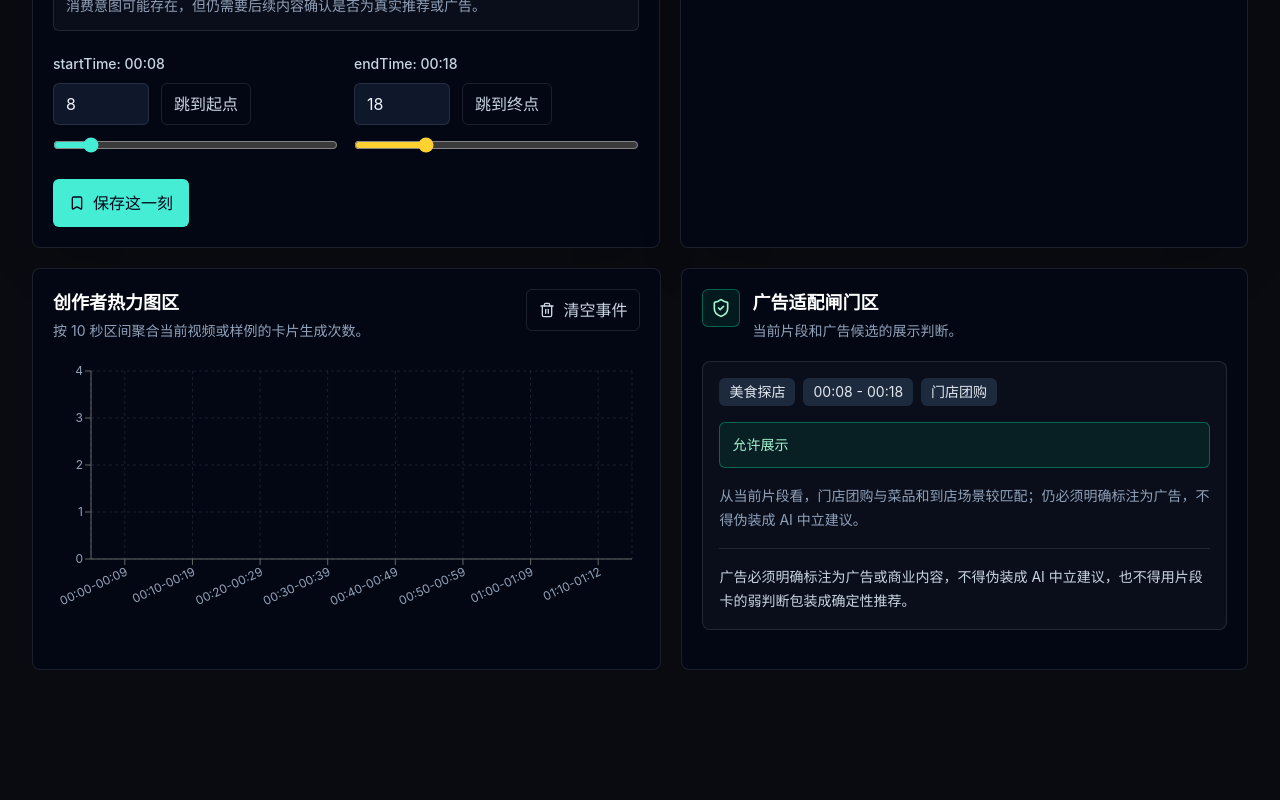
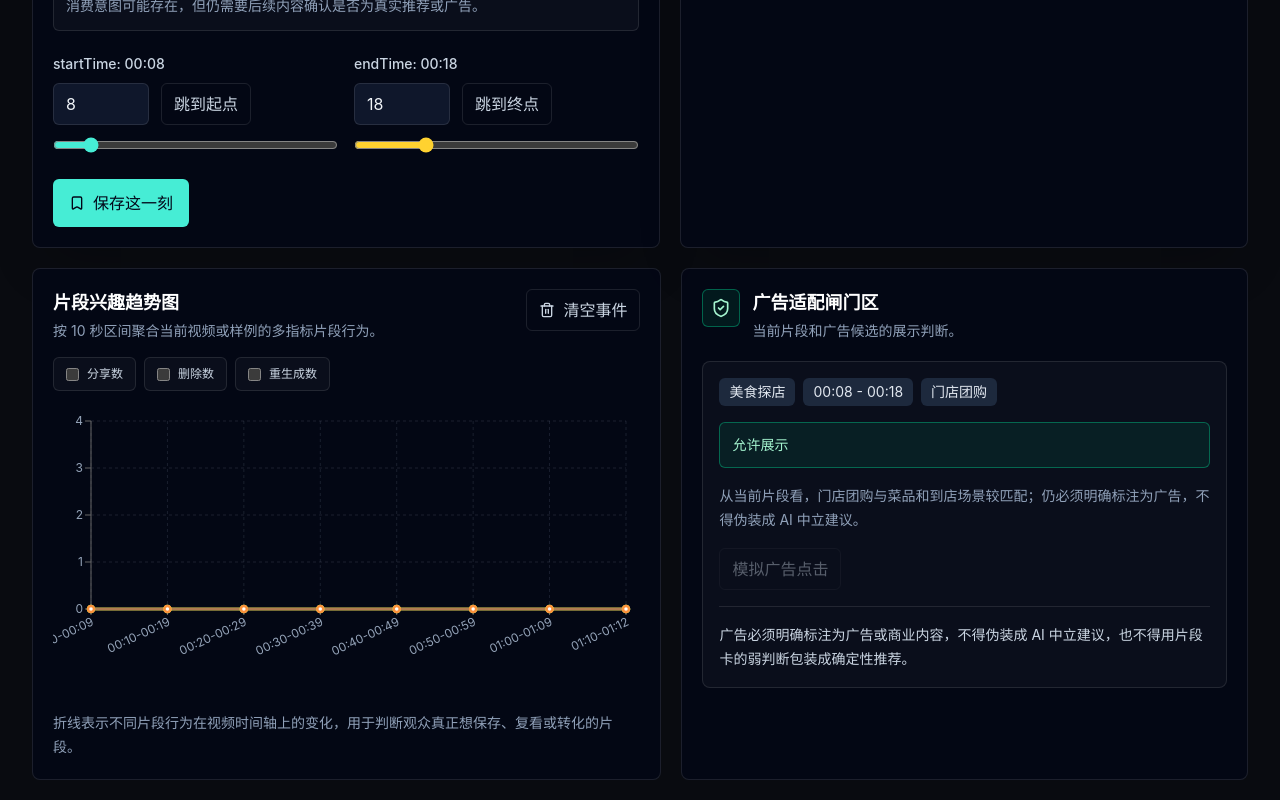
Before and after one commit to Endless-Summer137/Clipcard-Lab, a React (Vite) app: page / in a window 1280 px wide. Shown: the part 855-1655 px from the top of the page. Before the commit the page ends 1545 px from the top, so only its background shows below. Built offline with nearby package versions, Linux system fonts and the light colour scheme.

Commit message:
Replace heatmap with interest trend chart

```diff
--- a/src/App.tsx
+++ b/src/App.tsx
@@ -2,7 +2,7 @@ import { Bookmark, Clock, ShieldAlert, ShieldCheck, ShieldX, Trash2, Upload } fr
 import type { ChangeEvent } from 'react';
 import type { LucideIcon } from 'lucide-react';
 import { useEffect, useMemo, useRef, useState } from 'react';
-import { Bar, BarChart, CartesianGrid, ResponsiveContainer, Tooltip, XAxis, YAxis } from 'recharts';
+import { CartesianGrid, Line, LineChart, ResponsiveContainer, Tooltip, XAxis, YAxis } from 'recharts';
 
 type SourceMode = 'sample' | 'upload';
 type ScenarioId = 'food' | 'game' | 'lowInfo';
@@ -60,6 +60,13 @@ interface ClipEvent {
   adCandidateId: AdCandidateId;
   gateStatus: GateStatus;
   videoDuration: number;
+  cardGenerated: number;
+  saved: number;
+  adShown: number;
+  adClicked: number;
+  shared: number;
+  deleted: number;
+  regenerated: number;
   createdAt: string;
 }
 
@@ -158,6 +165,14 @@ const statusIcons: Record<GateStatus, LucideIcon> = {
   拒绝展示: ShieldX,
 };
 
+const optionalTrendMetrics = [
+  { key: 'shared', label: '分享数', color: '#38bdf8' },
+  { key: 'deleted', label: '删除数', color: '#fb7185' },
+  { key: 'regenerated', label: '重生成数', color: '#c084fc' },
+] as const;
+
+type OptionalTrendMetric = (typeof optionalTrendMetrics)[number]['key'];
+
 function getClipTypeLabel(clipType: ClipTypeId) {
   return clipTypes.find((item) => item.id === clipType)?.label ?? '其他';
 }
@@ -170,7 +185,18 @@ function readEvents(): ClipEvent[] {
     return parsed
       .map((event) => {
         if (event.sourceKey && event.clipType && typeof event.startTime === 'number') {
-          return event as ClipEvent;
+          const gateStatus = event.gateStatus ?? '限制展示';
+          return {
+            ...event,
+            gateStatus,
+            cardGenerated: event.cardGenerated ?? 1,
+            saved: event.saved ?? 1,
+            adShown: event.adShown ?? (gateStatus === '允许展示' && event.adCandidateId !== 'none' ? 1 : 0),
+            adClicked: event.adClicked ?? 0,
+            shared: event.shared ?? 0,
+            deleted: event.deleted ?? 0,
+            regenerated: event.regenerated ?? 0,
+          } as ClipEvent;
         }
 
         const legacyScenario = scenarios.find((item) => item.id === event.scenarioId);
@@ -188,6 +214,13 @@ function readEvents(): ClipEvent[] {
           adCandidateId: event.adCandidateId ?? 'none',
           gateStatus: event.gateStatus ?? '限制展示',
           videoDuration: legacyScenario.duration,
+          cardGenerated: 1,
+          saved: 1,
+          adShown: event.gateStatus === '允许展示' && event.adCandidateId !== 'none' ? 1 : 0,
+          adClicked: 0,
+          shared: 0,
+          deleted: 0,
+          regenerated: 0,
           createdAt: event.createdAt ?? new Date().toISOString(),
         } satisfies ClipEvent;
       })
@@ -212,7 +245,7 @@ function getGate(clipType: ClipTypeId, adCandidateId: AdCandidateId, contextText
   if (adCandidateId === 'none') {
     return {
       status: '允许展示',
-      reason: '当前选择为无广告，更适合只记录片段事件和创作者热力图；页面不应把片段卡包装成商业推荐。',
+      reason: '当前选择为无广告，更适合只记录片段事件和片段兴趣趋势；页面不应把片段卡包装成商业推荐。',
     };
   }
 
@@ -367,6 +400,11 @@ export default function App() {
   const [clipDescription, setClipDescription] = useState('');
   const [transcript, setTranscript] = useState('');
   const [uploadedClipType, setUploadedClipType] = useState<ClipTypeId>('food');
+  const [visibleOptionalMetrics, setVisibleOptionalMetrics] = useState<Record<OptionalTrendMetric, boolean>>({
+    shared: false,
+    deleted: false,
+    regenerated: false,
+  });
 
   const scenario = scenarios.find((item) => item.id === scenarioId)!;
   const activeDuration = sourceMode === 'upload' ? videoDuration : scenario.duration;
@@ -404,11 +442,20 @@ export default function App() {
     }
   }, [durationMax, endTime, startTime]);
 
-  const heatmapData = useMemo(() => {
+  const trendData = useMemo(() => {
     const bins = Array.from({ length: Math.max(1, Math.ceil(durationMax / 10)) }, (_, index) => {
       const start = index * 10;
       const end = Math.min(start + 9, durationMax);
-      return { bucket: formatTime(start) + '-' + formatTime(end), count: 0 };
+      return {
+        bucket: formatTime(start) + '-' + formatTime(end),
+        cardGenerated: 0,
+        saved: 0,
+        adShown: 0,
+        adClicked: 0,
+        shared: 0,
+        deleted: 0,
+        regenerated: 0,
+      };
     });
 
     events
@@ -416,7 +463,13 @@ export default function App() {
       .forEach((event) => {
         const index = Math.floor(event.startTime / 10);
         if (bins[index]) {
-          bins[index].count += 1;
+          bins[index].cardGenerated += event.cardGenerated ?? 1;
+          bins[index].saved += event.saved ?? 1;
+          bins[index].adShown += event.adShown ?? 0;
+          bins[index].adClicked += event.adClicked ?? 0;
+          bins[index].shared += event.shared ?? 0;
+          bins[index].deleted += event.deleted ?? 0;
+          bins[index].regenerated += event.regenerated ?? 0;
         }
       });
 
@@ -475,6 +528,13 @@ export default function App() {
       adCandidateId,
       gateStatus: card.gateStatus,
       videoDuration: durationMax,
+      cardGenerated: 1,
+      saved: 1,
+      adShown: card.gateStatus === '允许展示' && adCandidateId !== 'none' ? 1 : 0,
+      adClicked: 0,
+      shared: 0,
+      deleted: 0,
+      regenerated: 0,
       createdAt: card.createdAt,
     };
     const nextEvents = [event, ...events].slice(0, 120);
@@ -488,6 +548,25 @@ export default function App() {
     localStorage.removeItem(STORAGE_KEY);
   }
 
+  function toggleOptionalMetric(metric: OptionalTrendMetric) {
+    setVisibleOptionalMetrics((current) => ({
+      ...current,
+      [metric]: !current[metric],
+    }));
+  }
+
+  function simulateAdClick() {
+    if (!currentCard || currentCard.gateStatus !== '允许展示' || currentCard.adCandidate === '无广告') {
+      return;
+    }
+
+    const nextEvents = events.map((event) =>
+      event.id === currentCard.id ? { ...event, adClicked: (event.adClicked ?? 0) + 1 } : event,
+    );
+    setEvents(nextEvents);
+    localStorage.setItem(STORAGE_KEY, JSON.stringify(nextEvents));
+  }
+
   const sampleModeClass = 'rounded px-3 py-2 font-medium ' + (sourceMode === 'sample' ? 'bg-teal-300 text-slate-950' : 'text-slate-300');
   const uploadModeClass = 'rounded px-3 py-2 font-medium ' + (sourceMode === 'upload' ? 'bg-teal-300 text-slate-950' : 'text-slate-300');
 
@@ -498,7 +577,7 @@ export default function App() {
           <div>
             <p className="text-sm font-medium uppercase tracking-[0.18em] text-teal-300">Clipcard Lab</p>
             <h1 className="mt-2 text-2xl font-semibold text-white md:text-4xl">短视频片段意图卡验证工作台</h1>
-            <p className="mt-2 max-w-3xl text-sm leading-6 text-slate-400 md:text-base">验证选择视频片段、生成片段卡、记录片段事件、观察创作者热力图和广告适配判断的核心机制。</p>
+            <p className="mt-2 max-w-3xl text-sm leading-6 text-slate-400 md:text-base">验证选择视频片段、生成片段卡、记录片段事件、观察片段兴趣趋势和广告适配判断的核心机制。</p>
           </div>
           <div className="rounded-md border border-white/10 bg-white/[0.04] px-3 py-2 text-xs text-slate-400">本地前端数据 / localStorage events</div>
         </header>
@@ -690,25 +769,44 @@ export default function App() {
           <div className="rounded-lg border border-white/10 bg-slate-950/70 p-4 md:p-5">
             <div className="flex flex-col gap-3 sm:flex-row sm:items-start sm:justify-between">
               <div>
-                <h2 className="text-lg font-semibold text-white">创作者热力图区</h2>
-                <p className="mt-1 text-sm text-slate-400">按 10 秒区间聚合当前视频或样例的卡片生成次数。</p>
+                <h2 className="text-lg font-semibold text-white">片段兴趣趋势图</h2>
+                <p className="mt-1 text-sm text-slate-400">按 10 秒区间聚合当前视频或样例的多指标片段行为。</p>
               </div>
               <button type="button" onClick={clearEvents} className="inline-flex items-center justify-center gap-2 rounded-md border border-white/10 px-3 py-2 text-sm text-slate-300 hover:border-rose-300/60 hover:text-rose-200">
                 <Trash2 className="h-4 w-4" />
                 清空事件
               </button>
             </div>
+            <div className="mt-4 flex flex-wrap gap-2 text-xs text-slate-300">
+              {optionalTrendMetrics.map((metric) => (
+                <label key={metric.key} className="inline-flex items-center gap-2 rounded-md border border-white/10 bg-white/[0.03] px-3 py-2">
+                  <input
+                    type="checkbox"
+                    checked={visibleOptionalMetrics[metric.key]}
+                    onChange={() => toggleOptionalMetric(metric.key)}
+                    className="accent-teal-300"
+                  />
+                  {metric.label}
+                </label>
+              ))}
+            </div>
             <div className="mt-5 h-72 w-full">
               <ResponsiveContainer width="100%" height="100%">
-                <BarChart data={heatmapData} margin={{ top: 10, right: 8, left: -22, bottom: 32 }}>
+                <LineChart data={trendData} margin={{ top: 10, right: 14, left: -22, bottom: 32 }}>
                   <CartesianGrid strokeDasharray="3 3" stroke="rgba(148, 163, 184, 0.16)" />
                   <XAxis dataKey="bucket" angle={-25} textAnchor="end" interval={0} height={58} />
                   <YAxis allowDecimals={false} />
                   <Tooltip cursor={{ fill: 'rgba(45, 212, 191, 0.08)' }} contentStyle={{ background: '#0f172a', border: '1px solid rgba(255,255,255,0.12)', borderRadius: 8 }} labelStyle={{ color: '#e2e8f0' }} />
-                  <Bar dataKey="count" name="卡片生成次数" fill="#2dd4bf" radius={[5, 5, 0, 0]} />
-                </BarChart>
+                  <Line type="monotone" dataKey="cardGenerated" name="卡片生成数" stroke="#2dd4bf" strokeWidth={2.5} dot={{ r: 3 }} activeDot={{ r: 5 }} />
+                  <Line type="monotone" dataKey="saved" name="保存数" stroke="#facc15" strokeWidth={2.5} dot={{ r: 3 }} activeDot={{ r: 5 }} />
+                  <Line type="monotone" dataKey="adClicked" name="广告点击数" stroke="#fb923c" strokeWidth={2.5} dot={{ r: 3 }} activeDot={{ r: 5 }} />
+                  {visibleOptionalMetrics.shared ? <Line type="monotone" dataKey="shared" name="分享数" stroke="#38bdf8" strokeWidth={2} dot={{ r: 2 }} /> : null}
+                  {visibleOptionalMetrics.deleted ? <Line type="monotone" dataKey="deleted" name="删除数" stroke="#fb7185" strokeWidth={2} dot={{ r: 2 }} /> : null}
+                  {visibleOptionalMetrics.regenerated ? <Line type="monotone" dataKey="regenerated" name="重生成数" stroke="#c084fc" strokeWidth={2} dot={{ r: 2 }} /> : null}
+                </LineChart>
               </ResponsiveContainer>
             </div>
+            <p className="mt-3 text-sm leading-6 text-slate-400">折线表示不同片段行为在视频时间轴上的变化，用于判断观众真正想保存、复看或转化的片段。</p>
           </div>
 
           <div className="rounded-lg border border-white/10 bg-slate-950/70 p-4 md:p-5">
@@ -728,6 +826,14 @@ export default function App() {
               </div>
               <div className={'mt-4 rounded-md border px-3 py-3 text-sm font-medium ' + statusStyles[gate.status]}>{gate.status}</div>
               <p className="mt-4 text-sm leading-6 text-slate-400">{gate.reason}</p>
+              <button
+                type="button"
+                onClick={simulateAdClick}
+                disabled={!currentCard || currentCard.gateStatus !== '允许展示' || currentCard.adCandidate === '无广告'}
+                className="mt-4 rounded-md border border-white/10 px-3 py-2 text-sm text-slate-300 hover:border-orange-300/60 hover:text-orange-200 disabled:cursor-not-allowed disabled:opacity-40"
+              >
+                模拟广告点击
+              </button>
               <p className="mt-4 border-t border-white/10 pt-4 text-sm leading-6 text-slate-300">广告必须明确标注为广告或商业内容，不得伪装成 AI 中立建议，也不得用片段卡的弱判断包装成确定性推荐。</p>
             </div>
           </div>
```
Also changed, not shown: 2 other files (tests, documents, lock files or other folders).
